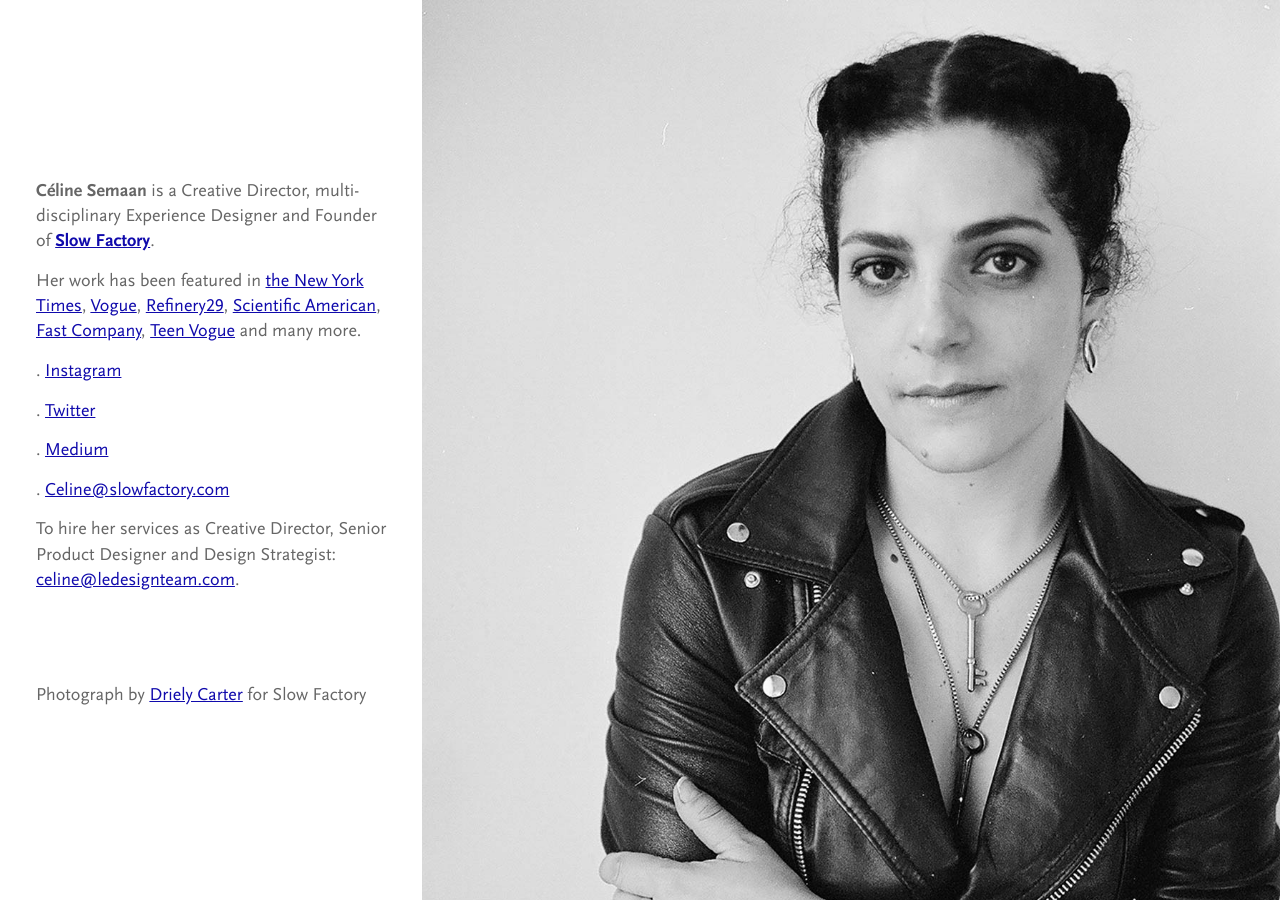
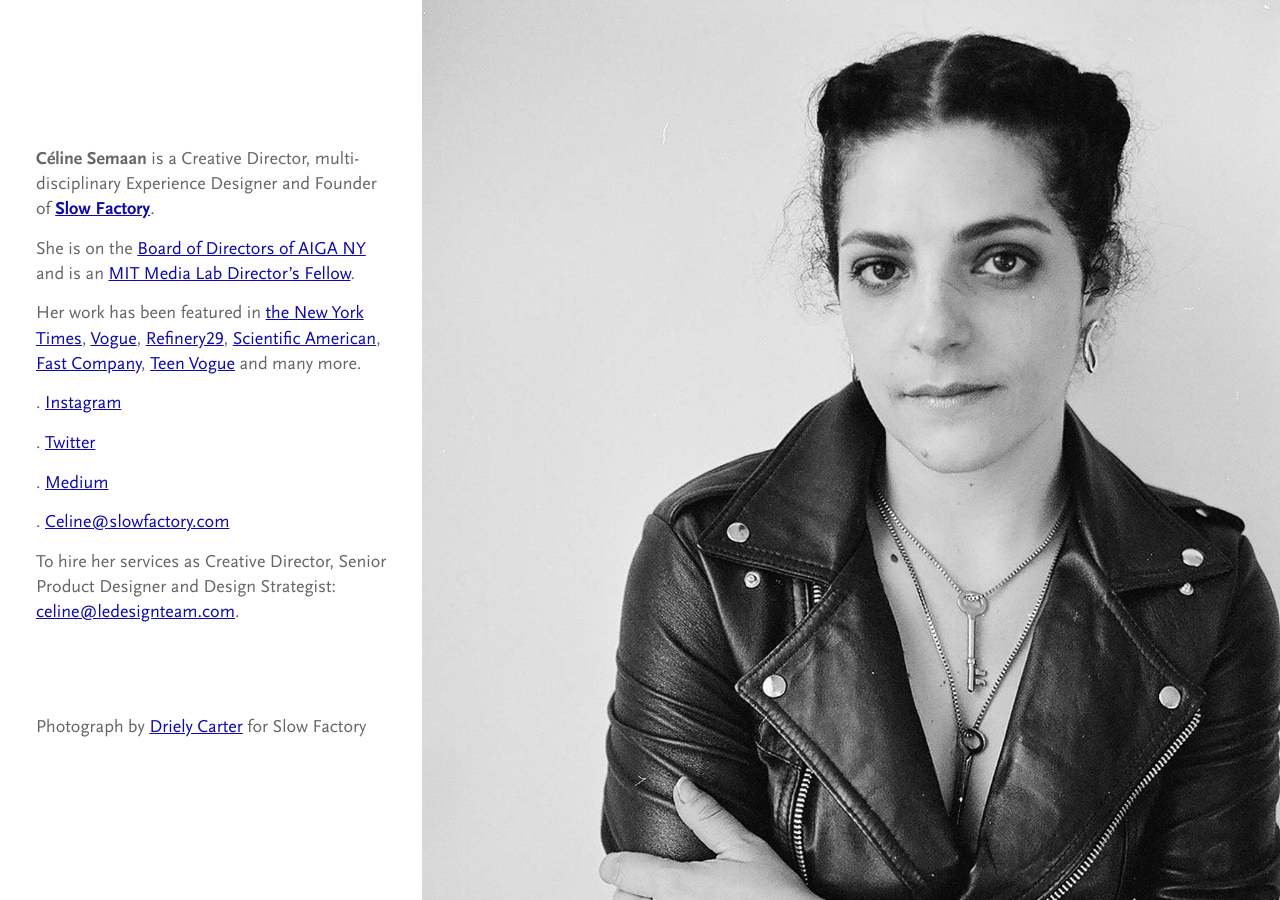
Before and after one commit to stresslimit/celinecelines, a Jekyll site: the page built from index.md, in a window 1280 px wide. Built offline with Jekyll 4.4.1, drawn with Linux system fonts in a browser that asks for light colours.

Commit message:
add references

```diff
--- a/index.md
+++ b/index.md
@@ -3,7 +3,11 @@ layout: default
 title: 'Celine Semaan Vernon'
 ---
 
-**Céline Semaan** is a Creative Director, multi-disciplinary Experience Designer and Founder of [**Slow&nbsp;Factory**](https://slowfactory.com/).
+**Céline Semaan** is a Creative Director, multi-disciplinary
+Experience Designer and Founder of [**Slow&nbsp;Factory**](https://slowfactory.com/).
+
+She is on the [Board of Directors of AIGA NY](http://aigany.org/about/board-members/)
+and is an [MIT Media Lab Director’s Fellow](https://www.media.mit.edu/people/csemaan/overview/).
 
 Her work has been featured in [the New York Times](https://www.nytimes.com/2017/04/05/fashion/refugees-fashion-slow-factory.html), [Vogue](http://en.vogue.me/fashion/refugee-to-fashion-designer/), [Refinery29](http://www.refinery29.com/2016/06/114166/anera-we-are-home-slow-factory-collection), [Scientific American](http://blogs.scientificamerican.com/symbiartic/wrapped-in-the-world/),
 [Fast Company](http://www.fastcodesign.com/3021150/haute-fashion-developed-from-nasa-photographs#1), [Teen Vogue](https://slowfactory.com/pages/www.teenvogue.com/gallery/refugees-follow-passion-beauty-lebanon) and many more.
```
Also changed, not shown: 1 other file.
